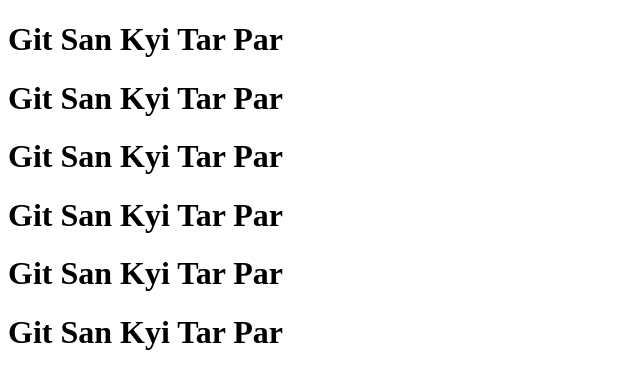
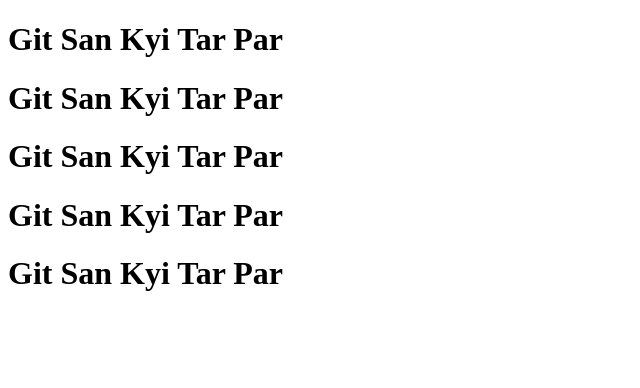
Before and after one commit to wunnakyawthu/local_folder, a plain HTML site: page index.html in a window 1280 px wide. Shown: the whole page, without its empty margins (0-640 px from the left). Drawn offline with Linux system fonts and the light colour scheme.

Commit message:
second_version

```diff
--- a/index.html
+++ b/index.html
@@ -12,6 +12,5 @@
     <h1>Git San Kyi Tar Par</h1>
     <h1>Git San Kyi Tar Par</h1>
     <h1>Git San Kyi Tar Par</h1>
-    <h1>Git San Kyi Tar Par</h1>
   </body>
 </html>
```
